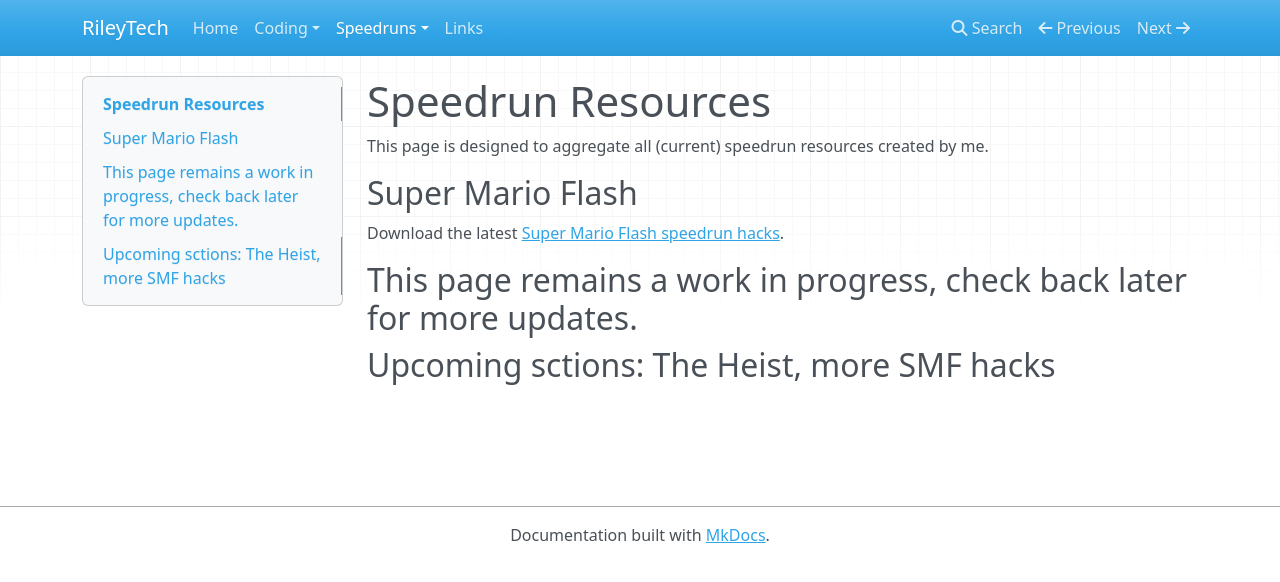
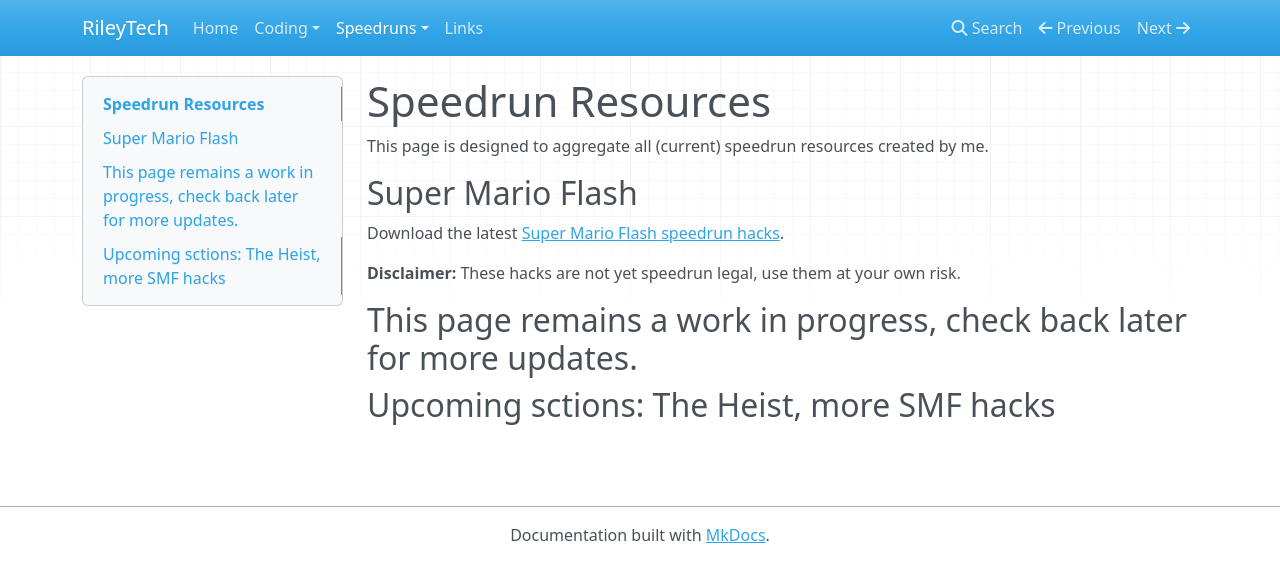
Before and after one commit to rayyaw/rayyaw.github.io, an MkDocs documentation site: the page built from docs/speedrun/speedrun-resources.md, in a window 1280 px wide. Shown: the top 582 px of the page. Built offline with MkDocs 1.6.1, drawn with Linux system fonts in a browser that asks for light colours; nearby versions of some CDN libraries.

Commit message:
Add disclaimer on SMF hacks

```diff
--- a/docs/speedrun/speedrun-resources.md
+++ b/docs/speedrun/speedrun-resources.md
@@ -6,5 +6,7 @@
 
 Download the latest <a href="/files/SMF-Hacks-Build-4.zip">Super Mario Flash speedrun hacks</a>.
 
+**Disclaimer:** These hacks are not yet speedrun legal, use them at your own risk.
+
 ## This page remains a work in progress, check back later for more updates.
 ## Upcoming sctions: The Heist, more SMF hacks
```
